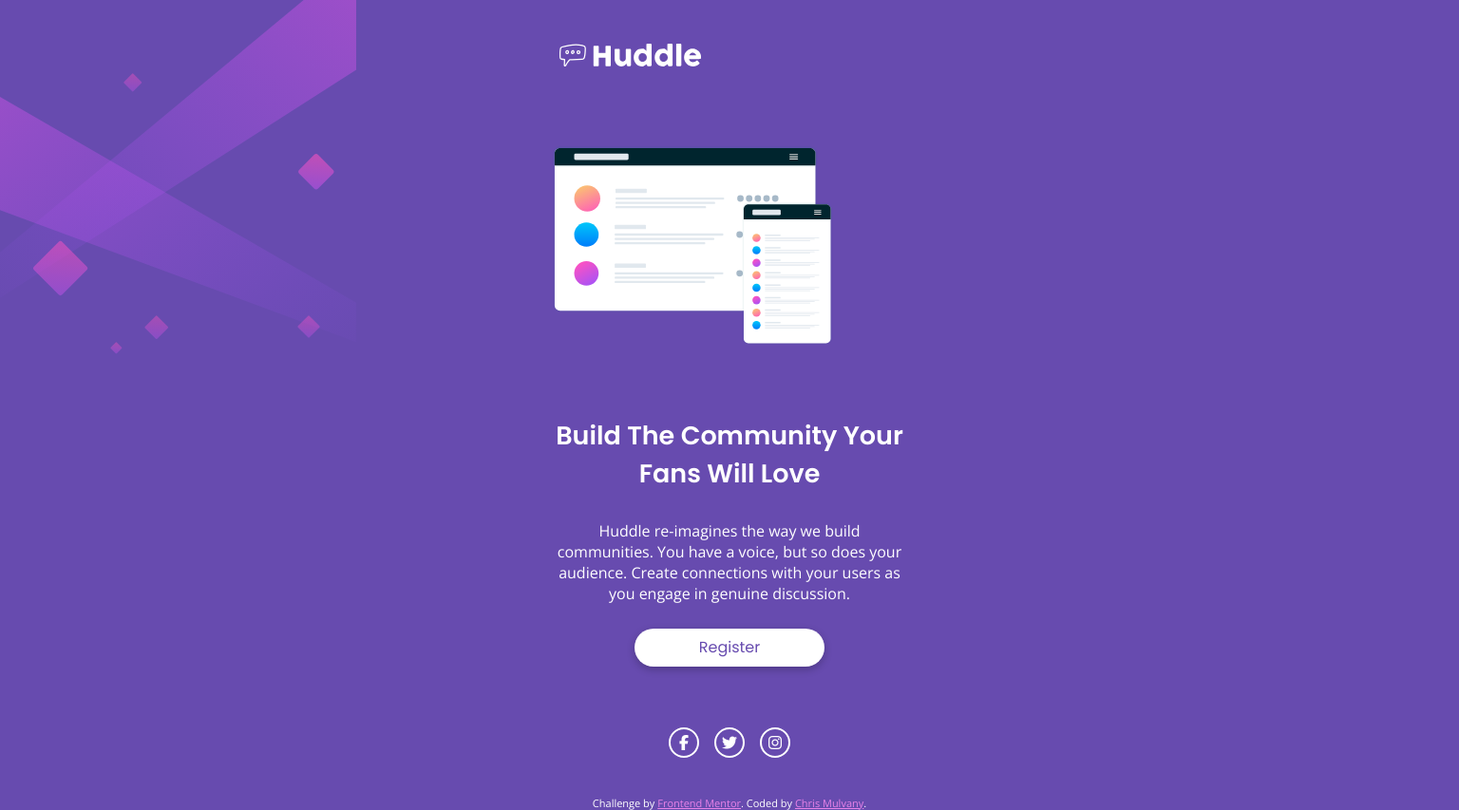
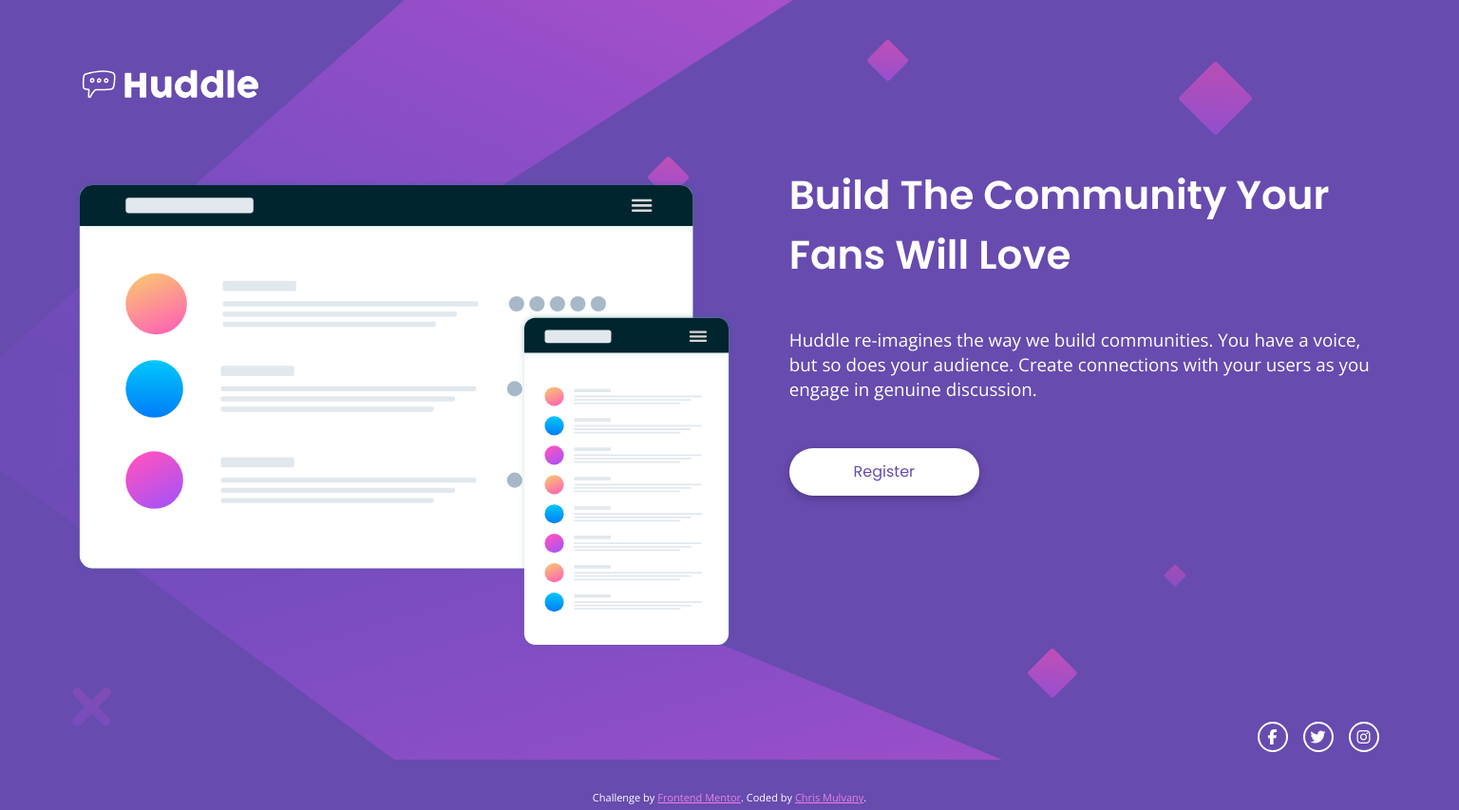
Before and after one commit to ChrisMulvanyGH/huddle-landing-page, a plain HTML site: page index.html in a window 1536 px wide. Shown: the whole page at 95% size. Drawn offline with nearby package versions, Linux system fonts and the light colour scheme.

Commit message:
Desktop 1440px design complete

```diff
--- a/style.css
+++ b/style.css
@@ -153,3 +153,77 @@ li:not(:first-child) {
 .attribution a {
     color: var(--softMagenta);
 }
+
+/* - MEDIA QUERIES - */
+@media (min-width: 1440px) {
+
+    body {
+        background-image: url("./images/bg-desktop.svg");
+        background-repeat: no-repeat;
+    }
+
+    h1 {
+        font-size: 2.625rem;
+    }
+
+    .container {
+        display: flex;
+        width: 90%;
+        height: 100%;
+        max-width: var(--desktop);
+        margin: 0 auto;
+    }
+
+    .header {
+        display: flex;
+        flex-direction: column;
+    }
+
+    .header__logo {
+        margin-top: 4em;
+        margin-bottom: 4.375em;
+    }
+
+    .logo-img {
+        max-width: 12.5em;
+    }
+
+    .hero-img {
+        max-width: 43.5em;
+    }
+
+    .body {
+        margin-left: 3.625em;
+        display: flex;
+        flex-direction: column;
+        justify-content: center;
+        align-items: flex-start;
+    }
+
+    .body__title {
+        text-align: left;
+        margin-bottom: 1.05556em;
+    }
+
+    .body__description {
+        width: 100%;
+        font-size: 1.175rem;
+        text-align: left;
+        margin-bottom: 2.625em;
+    }
+
+    .body__register__btn {
+
+        height: 3.111em;
+    }
+
+    .footer {
+        width: 89%;
+        max-width: var(--desktop);
+        display: flex;
+        justify-content: flex-end;
+        align-items: flex-end;
+        margin: 0 auto;
+    }
+
+}
```
Also changed, not shown: index.html (+1 -2 lines).
